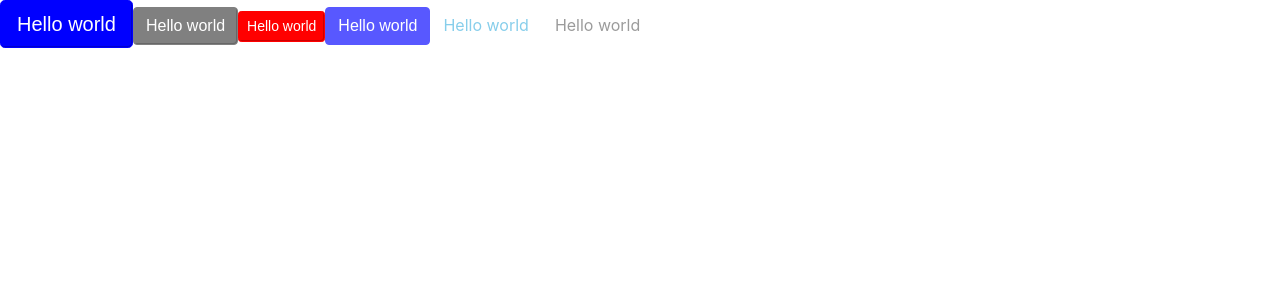
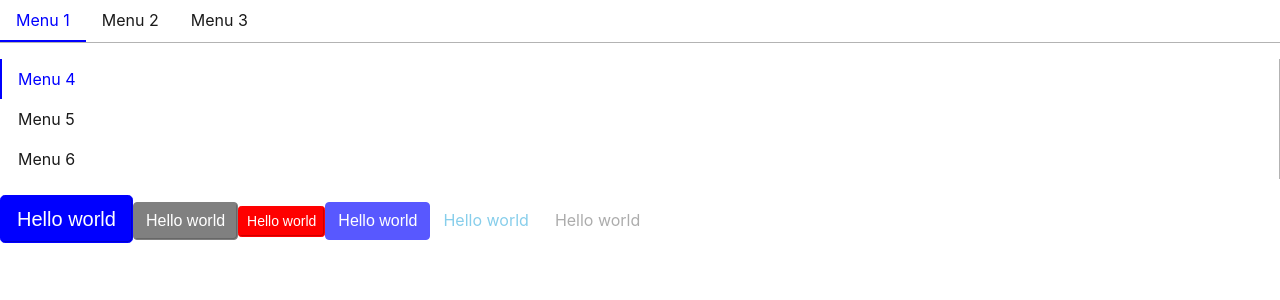
Before and after one commit to JohnsonMao/e-commerce, a React (Vite) app: page / in a window 1280 px wide. Shown: the top 300 px of the page. Built offline with nearby package versions, Linux system fonts and the light colour scheme.

Commit message:
feat: menu component

```diff
--- a/tests/setup.ts
+++ b/setup-tests.ts
@@ -1,4 +1,3 @@
-import { expect, afterEach } from 'vitest';
 import { cleanup } from '@testing-library/react';
 import matchers from '@testing-library/jest-dom/matchers';
 
--- a/src/App.tsx
+++ b/src/App.tsx
@@ -1,24 +1,39 @@
-import Button, { ButtonVariant, ButtonSize } from './components/Button';
+import Button from './components/Button';
+import Menu, { MenuItem } from './components/Menu';
 
 function App() {
 	return (
 		<>
-			<Button variant={ButtonVariant.Primary} size={ButtonSize.Large}>
+			<Menu>
+				{
+					[1, 2, 3].map((n, i) => (
+						<MenuItem key={i}>Menu {n}</MenuItem>
+					))
+				}
+			</Menu>
+			<Menu mode='vertical'>
+				{
+					[4, 5, 6].map((n, i) => (
+						<MenuItem key={i}>Menu {n}</MenuItem>
+					))
+				}
+			</Menu>
+			<Button variant="primary" size="lg">
 				Hello world
 			</Button>
-			<Button variant={ButtonVariant.Secondary} size={ButtonSize.Default}>
+			<Button variant="secondary">
 				Hello world
 			</Button>
-			<Button variant={ButtonVariant.Danger} size={ButtonSize.Small}>
+			<Button variant="danger" size="sm">
 				Hello world
 			</Button>
 			<Button disabled={true}>
 				Hello world
 			</Button>
-			<Button variant={ButtonVariant.Link}>
+			<Button variant="link">
 				Hello world
 			</Button>
-			<Button variant={ButtonVariant.Link} disabled={true}>
+			<Button variant="link" disabled={true}>
 				Hello world
 			</Button>
 		</>
--- a/src/components/Button/Button.tsx
+++ b/src/components/Button/Button.tsx
@@ -1,18 +1,9 @@
 import React from 'react';
 import { classNames } from '../../utils';
 
-export enum ButtonSize {
-	Default = 'default',
-	Large = 'lg',
-	Small = 'sm'
-}
+type ButtonSize = 'default' | 'lg' | 'sm';
 
-export enum ButtonVariant {
-	Primary = 'primary',
-	Secondary = 'secondary',
-	Danger = 'danger',
-	Link = 'link'
-}
+type ButtonVariant = 'primary' | 'secondary' | 'danger' | 'link';
 
 interface BaseButtonProps {
 	className: string;
@@ -29,17 +20,21 @@ export type ButtonProps = Partial<
 		React.ButtonHTMLAttributes<HTMLElement>
 >;
 
-const Button: React.FC<ButtonProps> = (props) => {
-	const { variant, size, disabled, children, className, ...restProps } =
-		props;
-
+const Button: React.FC<ButtonProps> = ({
+	variant,
+	size,
+	disabled,
+	children,
+	className,
+	...restProps
+}) => {
 	const classes = classNames('btn', className, {
 		[`btn-${variant}`]: variant,
 		[`btn-${size}`]: size,
 		disabled
 	});
 
-	if (variant === ButtonVariant.Link) {
+	if (variant === 'link') {
 		return (
 			<a className={classes} {...restProps}>
 				{children}
@@ -55,7 +50,7 @@ const Button: React.FC<ButtonProps> = (props) => {
 
 Button.defaultProps = {
 	disabled: false,
-	variant: ButtonVariant.Primary
+	variant: 'primary'
 };
 
 export default Button;
--- /dev/null
+++ b/src/components/Menu/Menu.tsx
@@ -0,0 +1,74 @@
+import React, { createContext, useState } from 'react';
+import { classNames } from '../../utils';
+import { MenuItemProps } from './MenuItem';
+
+type SelectFunction = (selectIndex: number) => void;
+
+interface IMenuContext {
+	index: number;
+	onSelect?: SelectFunction;
+}
+
+export const MenuContext = createContext<IMenuContext>({ index: 0 });
+
+type MenuMode = 'horizontal' | 'vertical';
+
+export interface MenuProps {
+	defaultIndex?: number;
+	className?: string;
+	mode?: MenuMode;
+	style?: React.CSSProperties;
+	children?: React.ReactNode;
+	onSelect?: SelectFunction;
+}
+
+const Menu: React.FC<MenuProps> = ({
+	mode,
+	defaultIndex,
+	className,
+	style,
+	children,
+	onSelect
+}) => {
+	const [currentActive, setActive] = useState(defaultIndex);
+	const classes = classNames('menu', className, {
+		'menu-vertical': mode === 'vertical'
+	});
+	const handleClick = (index: number) => {
+		setActive(index);
+		if (typeof onSelect === 'function') onSelect(index);
+	};
+	const menuContext: IMenuContext = {
+		index: currentActive ?? 0,
+		onSelect: handleClick
+	};
+
+	const renderChildren = () => {
+		return React.Children.map(children, (child, index) => {
+			const el = child as React.FunctionComponentElement<MenuItemProps>;
+
+			if (el.type.displayName === 'MenuItem') {
+				return React.cloneElement(el, { index });
+			} else {
+				console.error(
+					'Warning: Menu has a child which is not a MenuItem component.'
+				);
+			}
+		});
+	};
+
+	return (
+		<ul className={classes} style={style} data-testid="test-menu">
+			<MenuContext.Provider value={menuContext}>
+				{renderChildren()}
+			</MenuContext.Provider>
+		</ul>
+	);
+};
+
+Menu.defaultProps = {
+	defaultIndex: 0,
+	mode: 'horizontal'
+};
+
+export default Menu;
--- /dev/null
+++ b/src/components/Menu/MenuItem.tsx
@@ -0,0 +1,40 @@
+import React, { useContext } from 'react';
+import { classNames } from '../../utils';
+import { MenuContext } from './Menu';
+
+export interface MenuItemProps {
+	index?: number;
+	disabled?: boolean;
+	className?: string;
+	style?: React.CSSProperties;
+	children?: React.ReactNode;
+	onSelect?: (selectIndex: number) => void;
+}
+
+const MenuItem: React.FC<MenuItemProps> = ({
+	index,
+	disabled,
+	className,
+	style,
+	children
+}) => {
+	const context = useContext(MenuContext);
+	const classes = classNames('menu-item', className, {
+		disabled,
+		active: context.index === index
+	});
+	const handleClick = () => {
+		if (context.onSelect && !disabled && typeof index === 'number') {
+			context.onSelect(index);
+		}
+	};
+	return (
+		<li className={classes} style={style} onClick={handleClick}>
+			{children}
+		</li>
+	);
+};
+
+MenuItem.displayName = 'MenuItem';
+
+export default MenuItem;
--- /dev/null
+++ b/src/components/Menu/_menu.scss
@@ -0,0 +1,37 @@
+.menu {
+    display: flex;
+    flex-wrap: wrap;
+    margin-bottom: 1rem;
+    border-bottom: $menu-border-width solid $menu-border-color;
+
+    &-item {
+        padding: $menu-item-padding;
+        transition: $menu-transition;
+        border-bottom: $menu-item-active-border-width solid transparent;
+        cursor: pointer;
+
+        &.disabled {
+            color: $menu-item-disabled-color;
+            pointer-events: none;
+        }
+
+        &.active, &:hover {
+            color: $menu-item-active-color;
+            border-color: $menu-item-active-color;
+        }
+    }
+    &-vertical {
+        flex-direction: column;
+        border-bottom: 0px;
+        border-right: $menu-border-width solid $menu-border-color;
+
+        .menu-item {
+            border-bottom: 0px;
+            border-left: $menu-item-active-border-width solid transparent;
+
+            &.active, &:hover {
+                border-color: $menu-item-active-color;
+            }
+        }
+    }
+}
--- /dev/null
+++ b/src/components/Menu/index.tsx
@@ -0,0 +1,6 @@
+import Menu from './Menu';
+
+export * from './Menu';
+export { default as MenuItem } from './MenuItem'
+
+export default Menu;
--- a/src/styles/_variables.scss
+++ b/src/styles/_variables.scss
@@ -30,6 +30,7 @@ $warning: $gold !default;
 $danger: $red !default;
 $light: $gray-100 !default;
 $dark: $gray-800 !default;
+$disabled: $gray-500 !default;
 
 $font-family-sans-serif: -apple-system, BlinkMacSystemFont, 'Segoe UI', Roboto,
 	'Helvetica Neue', Arial, 'Noto Sans', sans-serif, 'Apple Color Emoji',
@@ -95,4 +96,13 @@ $btn-disabled-opacity: 0.65 !default;
 
 $btn-link-color: $link-color !default;
 $btn-link-hover-color: darken($link-color, 15) !default;
-$btn-link-disable-color: $gray-600 !default;
+$btn-link-disable-color: $disabled !default;
+
+$menu-border-width: $border-width !default;
+$menu-border-color: $border-color !default;
+$menu-transition: color .15s ease-in-out, border-color .15s ease-in-out !default;
+
+$menu-item-padding: .5rem 1rem !default;
+$menu-item-active-color: $primary !default;
+$menu-item-active-border-width: 2px !default;
+$menu-item-disabled-color: $disabled !default;
--- a/src/styles/index.scss
+++ b/src/styles/index.scss
@@ -3,3 +3,4 @@
 @import './mixin';
 
 @import '../components/Button/button';
+@import '../components/Menu/menu';
--- a/tsconfig.json
+++ b/tsconfig.json
@@ -17,6 +17,6 @@
 		"jsx": "react-jsx",
 		"types": ["vitest/globals"]
 	},
-  "include": ["src"],
+	"include": ["src", "setup-tests.ts"],
 	"references": [{ "path": "./tsconfig.node.json" }]
 }
--- a/vite.config.ts
+++ b/vite.config.ts
@@ -1,4 +1,6 @@
 /// <reference types="vitest" />
+/// <reference types="vite/client" />
+
 import { defineConfig } from 'vite';
 import react from '@vitejs/plugin-react';
 
@@ -15,7 +17,7 @@ export default defineConfig(({ mode }) => {
 		test: {
 			globals: true,
 			environment: 'jsdom',
-			setupFiles: ['./tests/setup.ts']
+			setupFiles: './setup-tests.ts'
 		}
 	};
 });
```
Also changed, not shown: 2 other files (tests, documents, lock files or other folders). Lines whose indentation alone changed are shown as unchanged.
